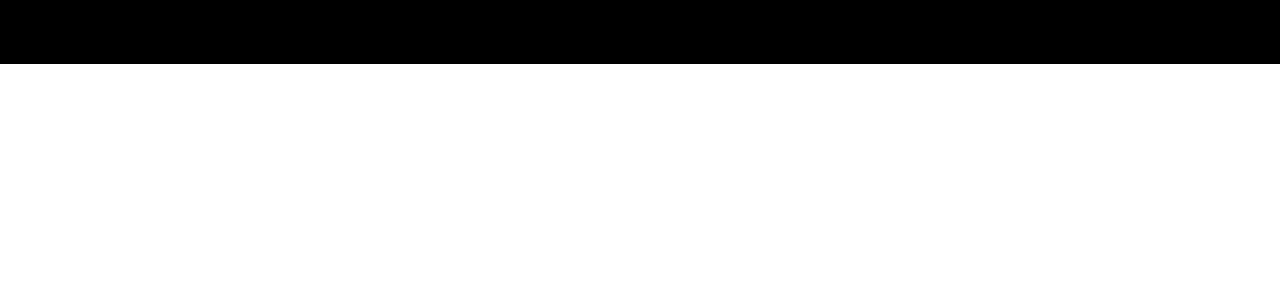
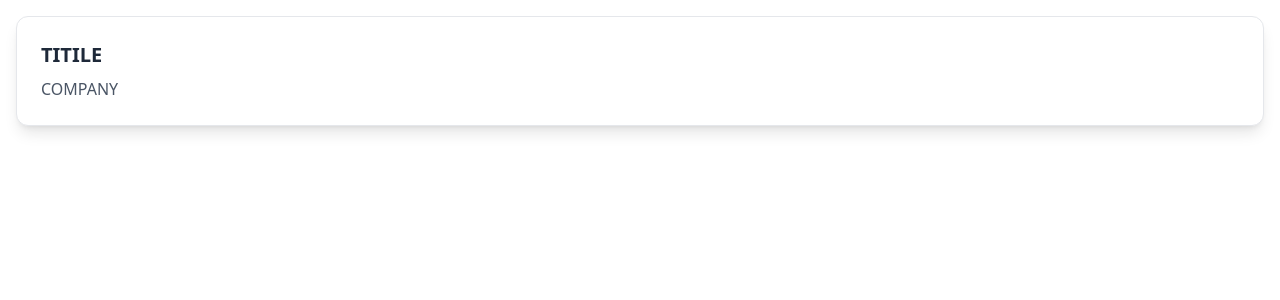
Before and after one commit to abubakrAhmad1/job-portal, a React (Vite) app in the folder frontend/: page / in a window 1280 px wide. Shown: the top 300 px of the page. Built offline with nearby package versions, Linux system fonts and the light colour scheme.

Commit message:
feat : add card component

```diff
--- a/frontend/src/App.jsx
+++ b/frontend/src/App.jsx
@@ -1,13 +1,16 @@
 import { useState } from "react";
 import reactLogo from "./assets/react.svg";
 import viteLogo from "/vite.svg";
+
 import "./App.css";
+import Card from "./components/Card";
 
 function App() {
   const [count, setCount] = useState(0);
 
   return <>
-  <h1 className="bg-black h-16">hello dear</h1>
+  {/* <h1 className="bg-black h-16">hello dear</h1> */}
+  <Card />
     </>;
 }
 
--- /dev/null
+++ b/frontend/src/components/Card.jsx
@@ -0,0 +1,12 @@
+import React from "react";
+
+const Card = ({ title, company }) => {
+  return (
+    <div className="bg-white shadow-lg rounded-xl m-4 p-6 border border-gray-200">
+      <h2 className="text-xl font-semibold text-gray-800">TITILE</h2>
+      <p className="text-gray-600 mt-2">COMPANY</p>
+    </div>
+  );
+};
+
+export default Card;
```
Also changed, not shown: 1 other file (tests, documents, lock files or other folders).
